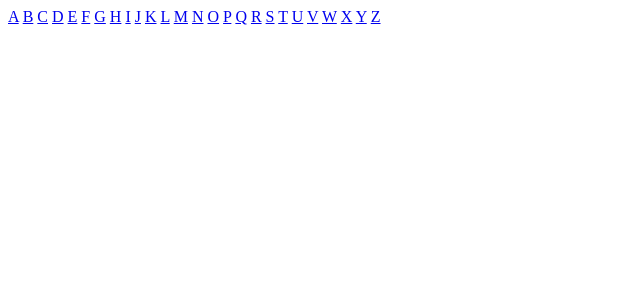
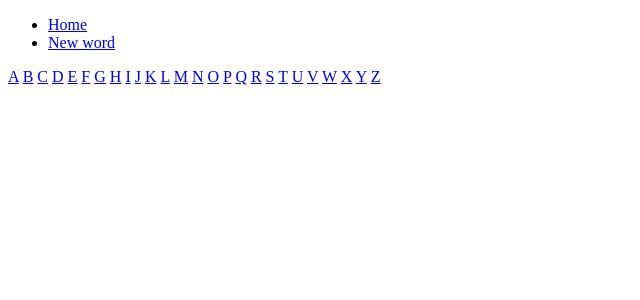
Before and after one commit to bravoalpha79/Googly-cricket-glossary, a Flask app: page /display_word/1 in a window 1280 px wide. Shown: the top 300 px of the page, without its empty margins (0-640 px from the left). Run offline with Flask 2, Linux system fonts and the light colour scheme; data that the repository does not hold is empty; some libraries are stand-ins or nearby versions.

Commit message:
add form for new word; add insert_word route

```diff
--- a/app.py
+++ b/app.py
@@ -23,7 +23,7 @@ def index():
 def display_letter(letter):
     return render_template("letter.html",
                            letter=mongo.db.entries.find({
-                            "letter": letter}), letters=alphabet)
+                            "letter": letter}).sort("term"), letters=alphabet)
 
 @app.route("/display_word/<word>")
 def display_word(word):
@@ -32,6 +32,27 @@ def display_word(word):
                             "term": word}), letters=alphabet)
 
 
+@app.route("/add_word")
+def add_word():
+    return render_template("addword.html", letters=alphabet)
+
+
+@app.route("/insert_word", methods=["GET", "POST"])
+def insert_word():
+    word = request.form["term"]
+    entries = mongo.db.entries
+
+    entries.insert_one(
+    {
+        "term": word,
+        "letter": word[0].upper(),
+        "meanings": [request.form["meaning1"],
+                     request.form["meaning2"],
+                     request.form["meaning3"]]
+    })
+    return redirect(url_for("display_word", word=word))
+
+
 if __name__ == "__main__":
     app.run(host=os.environ.get("IP"),
             port=int(os.environ.get("PORT")),
--- a/templates/base.html
+++ b/templates/base.html
@@ -8,10 +8,17 @@
 </head>
 <body>
 <div>
+    <ul>
+        <li><a href="{{url_for('index')}}">Home</a></li>
+        <li><a href="{{url_for('add_word')}}">New word</a></li>
+    </ul>
+</div>
+<div>
 {% for letter in letters %}
     <a href="{{url_for('display_letter', letter=letter)}}">{{letter}}</a>
 {% endfor %}
 </div>
+<br>
 
     {% block content %}
     {% endblock %}
--- a/templates/letter.html
+++ b/templates/letter.html
@@ -4,5 +4,6 @@
     <br>
     {% for word in letter %}
     <a href="{{url_for('display_word', word=word.term)}}">{{word.term.capitalize()}}</a>
+    <br>
     {% endfor %}
 {% endblock %}
```
Also changed, not shown: templates/addword.html (added, +18 -0 lines).
